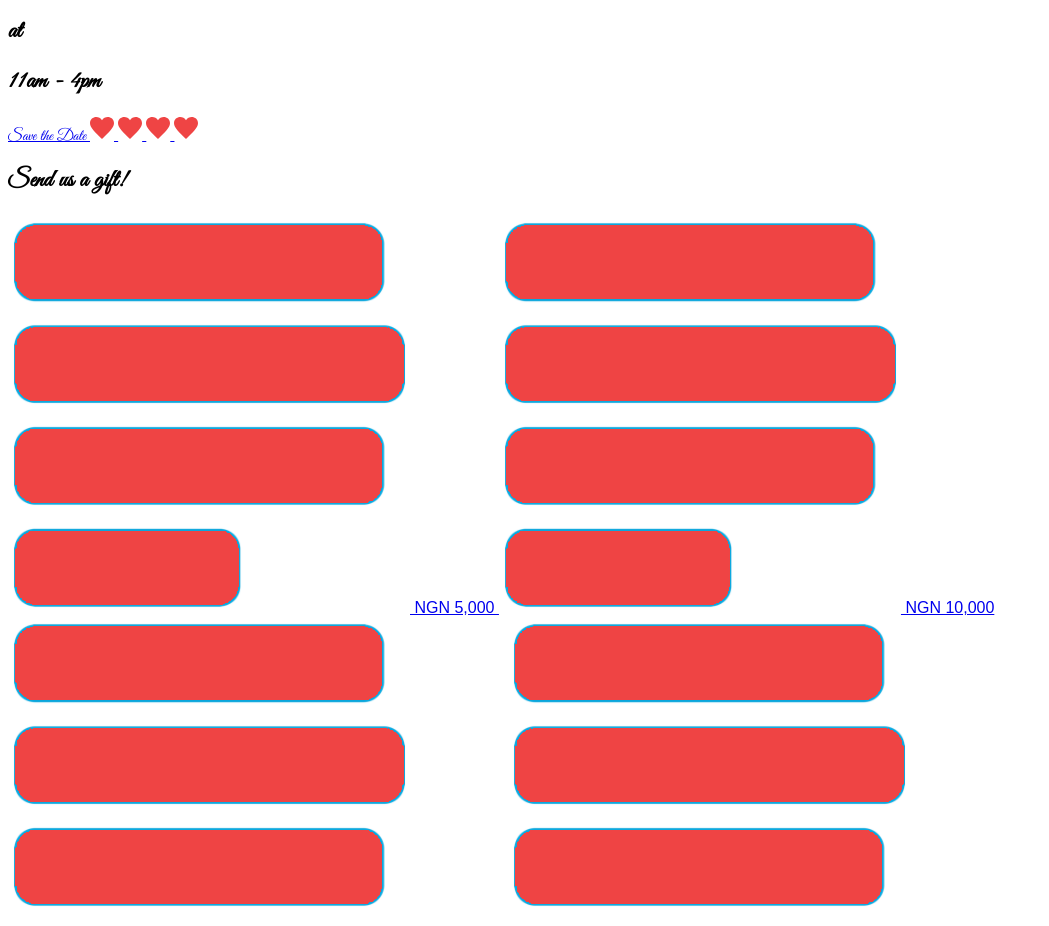
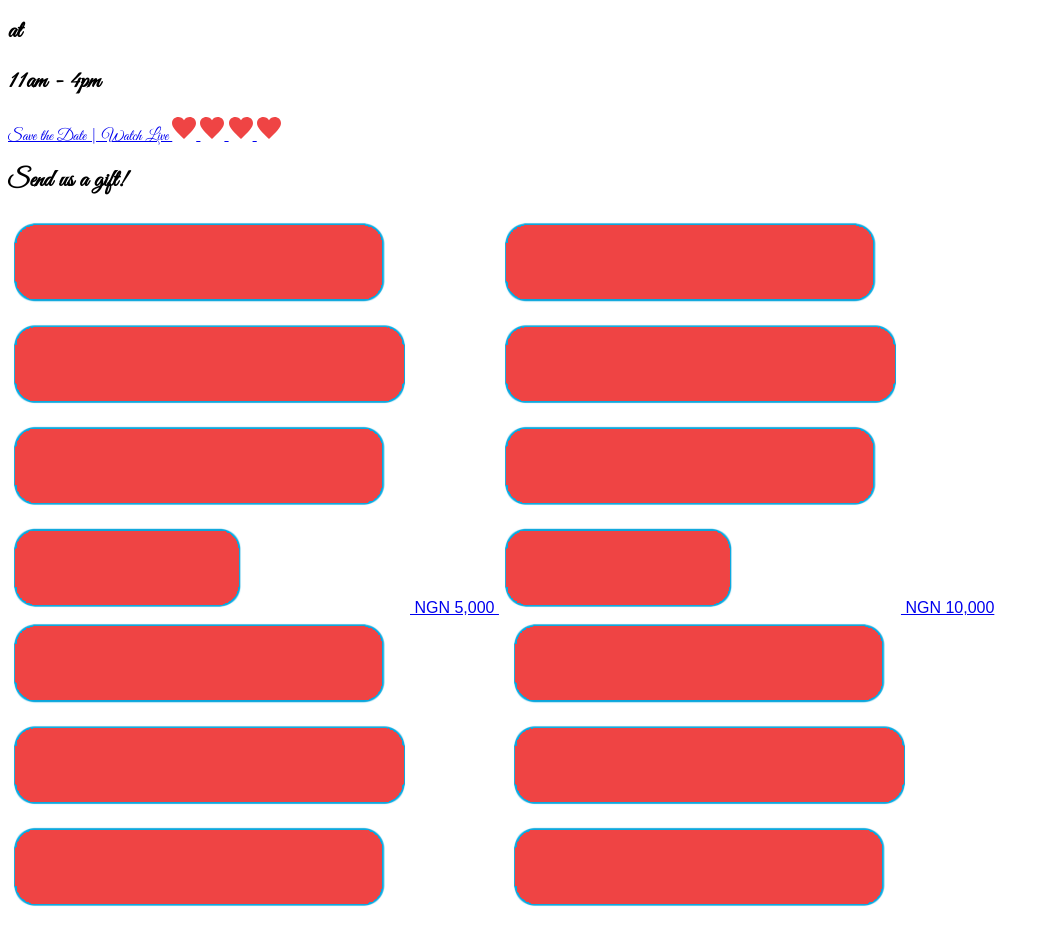
Before and after one commit to mykeels/wedding, a website: page src/index.html in a window 1280 px wide. Shown: the part 951-1877 px from the top of the page, without its empty margins (0-1049 px from the left). Drawn offline with Linux system fonts and the light colour scheme.

Commit message:
feat: add watch live

```diff
--- a/src/index.html
+++ b/src/index.html
@@ -130,9 +130,9 @@
               href="http://www.google.com/calendar/render?action=TEMPLATE&text=Grace%20and%20Michael's%20Wedding&dates=20200214T110000Z%2B1/20200214T160000Z%2B1&details=Watch%20live%20at%20https%3A%2F%2Fmeet.google.com%2Fmsd-mkog-xji&location=https%3A%2F%2Fmeet.google.com%2Fmsd-mkog-xji&trp=false&sprop=&sprop=name"
               target="_blank"
               rel="nofollow"
-              title="Add this event to your calendar, and get notified"
+              title="Add this event to your calendar, get notified, and watch live on the Google Meet Link"
             >
-              Save the Date
+              Save the Date | Watch Live
               <span class="absolute" style="left: -13px; top: -10px">
                 <svg
                   xmlns="http://www.w3.org/2000/svg"
```
